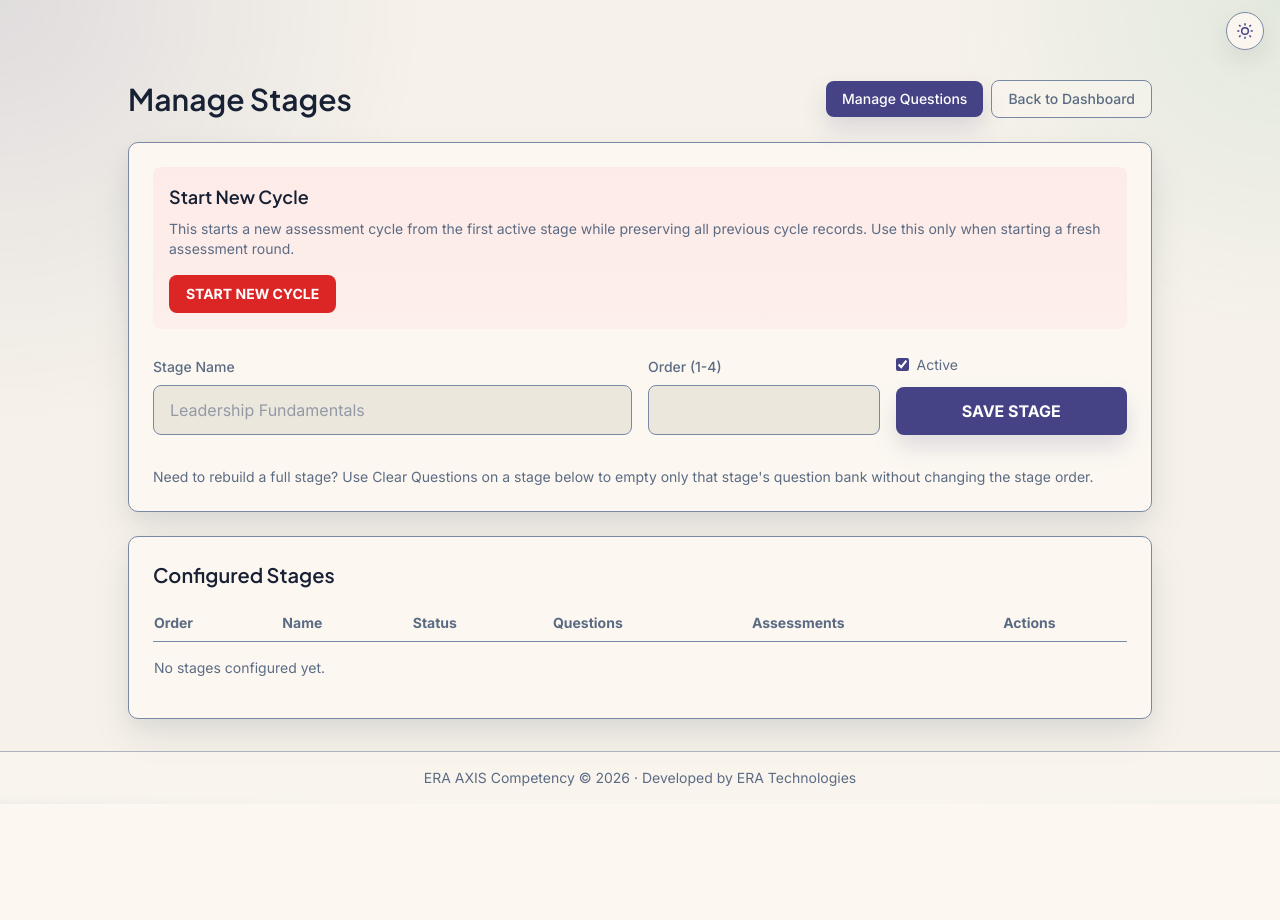
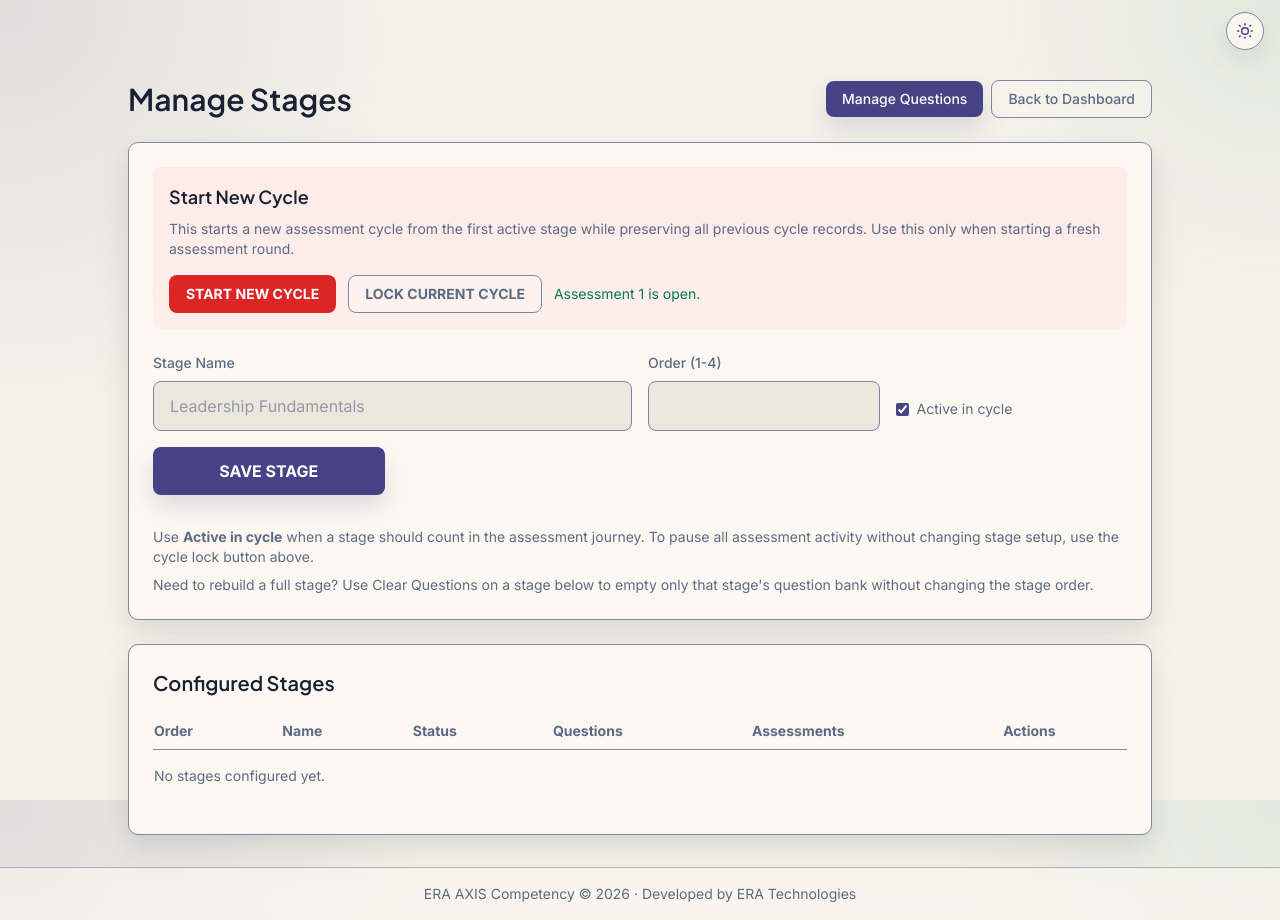
Before and after one commit to FranzAfun/era-competency, a Django app: page /portal/stages/ in a window 1280 px wide. Before the commit the page ends 786 px from the top, so only its background shows below. Run offline with Django 5.2, Linux system fonts and the light colour scheme; the visitor is signed in with stand-in values (Sample User, id 1); data comes from the database, SQL or seed files in the repository; data that the repository does not hold is empty; some libraries are stand-ins or nearby versions.

Commit message:
add cycle lock

```diff
--- a/competency/admin.py
+++ b/competency/admin.py
@@ -38,8 +38,8 @@ class AssessmentAdmin(admin.ModelAdmin):
 
 @admin.register(AssessmentCycle)
 class AssessmentCycleAdmin(admin.ModelAdmin):
-	list_display = ('sequence', 'name', 'is_current', 'created_at')
-	list_filter = ('is_current',)
+	list_display = ('sequence', 'name', 'is_current', 'is_locked', 'created_at')
+	list_filter = ('is_current', 'is_locked')
 	search_fields = ('name',)
 
 
--- a/competency/admin_portal_views.py
+++ b/competency/admin_portal_views.py
@@ -26,6 +26,7 @@ def _get_current_cycle():
         name=f'Assessment {next_sequence}',
         sequence=next_sequence,
         is_current=True,
+        is_locked=False,
     )
 
 
@@ -60,11 +61,11 @@ def admin_logout_view(request):
 @user_passes_test(_is_portal_admin, login_url='admin_portal_login')
 def admin_dashboard_view(request):
     current_cycle = _get_current_cycle()
-    active_stages = list(Stage.objects.filter(is_active=True).order_by('order'))
-    total_stages = len(active_stages)
+    reporting_stages = list(Stage.objects.order_by('order'))
+    active_stages = [stage for stage in reporting_stages if stage.is_active]
 
     stage_stats = []
-    for stage in Stage.objects.order_by('order'):
+    for stage in reporting_stages:
         question_count = Question.objects.filter(stage_ref=stage).count()
         assessments = Assessment.objects.filter(stage_ref=stage)
         total_attempts = assessments.count()
@@ -100,7 +101,7 @@ def admin_dashboard_view(request):
             cycle_assessments = [a for a in exec_assessments if a.cycle_id == cycle.id]
 
             stage_data = []
-            for stage in active_stages:
+            for stage in reporting_stages:
                 stage_attempts = [a for a in cycle_assessments if a.stage_ref_id == stage.id]
                 if stage_attempts:
                     passed = any(a.passed for a in stage_attempts)
@@ -125,6 +126,7 @@ def admin_dashboard_view(request):
                     })
 
             completed_count = sum(1 for sd in stage_data if sd['passed'])
+            total_stages = len(stage_data)
             completion_pct = round((completed_count / total_stages) * 100) if total_stages else 0
 
             exec_rows.append({
@@ -149,6 +151,7 @@ def admin_dashboard_view(request):
         'total_assessments': Assessment.objects.count(),
         'overall_pass_rate': _overall_pass_rate(),
         'current_cycle': current_cycle,
+        'is_cycle_locked': current_cycle.is_locked,
         'stage_stats': stage_stats,
         'difficult_questions': _get_difficult_questions(),
         'executive_status': executive_status,
@@ -160,6 +163,8 @@ def admin_dashboard_view(request):
 
 @user_passes_test(_is_portal_admin, login_url='admin_portal_login')
 def admin_stages_view(request):
+    current_cycle = _get_current_cycle()
+
     if request.method == 'POST':
         edit_stage_id_raw = request.POST.get('edit_stage_id', '').strip()
         name = request.POST.get('name', '').strip()
@@ -227,7 +232,36 @@ def admin_stages_view(request):
         question_count=Count('questions', distinct=True),
         assessment_count=Count('assessments', distinct=True),
     ).order_by('order')
-    return render(request, 'admin_portal/stages.html', {'stages': stages})
+    return render(request, 'admin_portal/stages.html', {
+        'stages': stages,
+        'current_cycle': current_cycle,
+        'is_cycle_locked': current_cycle.is_locked,
+    })
+
+
+@user_passes_test(_is_portal_admin, login_url='admin_portal_login')
+def admin_toggle_cycle_lock_view(request):
+    if request.method != 'POST':
+        return redirect('admin_portal_stages')
+
+    current_cycle = _get_current_cycle()
+    desired_lock = request.POST.get('lock_cycle') == '1'
+
+    if current_cycle.is_locked == desired_lock:
+        return redirect('admin_portal_stages')
+
+    current_cycle.is_locked = desired_lock
+    current_cycle.save(update_fields=['is_locked'])
+
+    if desired_lock:
+        messages.success(
+            request,
+            f'Locked {current_cycle.name}. New attempts and saved progress are now paused across the whole cycle, while historical records stay visible.',
+        )
+    else:
+        messages.success(request, f'Unlocked {current_cycle.name}. Executives can resume assessments in this cycle.')
+
+    return redirect('admin_portal_stages')
 
 
 @user_passes_test(_is_portal_admin, login_url='admin_portal_login')
@@ -244,6 +278,7 @@ def admin_reset_cycle_view(request):
         name=f'Assessment {next_sequence}',
         sequence=next_sequence,
         is_current=True,
+        is_locked=False,
     )
 
     messages.success(request, f'Started {new_cycle.name}. Historical assessment records were preserved.')
--- a/competency/models.py
+++ b/competency/models.py
@@ -19,6 +19,7 @@ class AssessmentCycle(models.Model):
 	name = models.CharField(max_length=120)
 	sequence = models.PositiveIntegerField(unique=True)
 	is_current = models.BooleanField(default=False)
+	is_locked = models.BooleanField(default=False)
 	created_at = models.DateTimeField(auto_now_add=True)
 
 	class Meta:
--- a/competency/templates/admin_portal/stages.html
+++ b/competency/templates/admin_portal/stages.html
@@ -16,7 +16,19 @@
         <div class="brand-callout-danger mb-6 p-4">
             <h2 class="text-brand-text text-lg font-semibold">Start New Cycle</h2>
             <p class="text-brand-text-muted text-sm mt-2">This starts a new assessment cycle from the first active stage while preserving all previous cycle records. Use this only when starting a fresh assessment round.</p>
-            <button type="button" id="open-reset-cycle-modal" class="brand-danger-button mt-4 rounded-brand-input px-4 py-2 text-sm font-bold uppercase">Start New Cycle</button>
+            <div class="mt-4 flex flex-wrap items-center gap-3">
+                <button type="button" id="open-reset-cycle-modal" class="brand-danger-button rounded-brand-input px-4 py-2 text-sm font-bold uppercase">Start New Cycle</button>
+                <form method="POST" action="{% url 'admin_portal_toggle_cycle_lock' %}">
+                    {% csrf_token %}
+                    <input type="hidden" name="lock_cycle" value="{% if is_cycle_locked %}0{% else %}1{% endif %}">
+                    <button type="submit" class="brand-secondary-button rounded-brand-input px-4 py-2 text-sm font-bold uppercase">
+                        {% if is_cycle_locked %}Unlock Current Cycle{% else %}Lock Current Cycle{% endif %}
+                    </button>
+                </form>
+                <span class="text-sm {% if is_cycle_locked %}text-brand-error{% else %}text-brand-success{% endif %}">
+                    {{ current_cycle.name }} is {% if is_cycle_locked %}locked{% else %}open{% endif %}.
+                </span>
+            </div>
         </div>
 
         {% if messages %}
@@ -41,8 +53,10 @@
             </div>
             <div>
                 <label class="inline-flex items-center gap-2 text-brand-text-muted text-sm mb-3">
-                    <input type="checkbox" id="stage-is-active-input" name="is_active" checked class="accent-brand-primary"> Active
+                    <input type="checkbox" id="stage-is-active-input" name="is_active" checked class="accent-brand-primary"> Active in cycle
                 </label>
+            </div>
+            <div>
                 <button type="submit" id="save-stage-button" class="brand-primary-button w-full rounded-brand-input px-4 py-3 font-bold uppercase">Save Stage</button>
             </div>
         </form>
@@ -53,12 +67,13 @@
             <button type="button" id="cancel-stage-edit-button" class="brand-secondary-button hidden rounded-brand-input px-6 py-3 font-bold uppercase">Cancel Update</button>
         </div>
 
-        <p class="mt-4 text-brand-text-muted text-sm">Need to rebuild a full stage? Use Clear Questions on a stage below to empty only that stage's question bank without changing the stage order.</p>
+        <p class="mt-4 text-brand-text-muted text-sm">Use <strong>Active in cycle</strong> when a stage should count in the assessment journey. To pause all assessment activity without changing stage setup, use the cycle lock button above.</p>
+        <p class="mt-2 text-brand-text-muted text-sm">Need to rebuild a full stage? Use Clear Questions on a stage below to empty only that stage's question bank without changing the stage order.</p>
     </div>
 
     <div class="brand-panel p-6">
         <h2 class="text-brand-text text-xl font-semibold mb-4">Configured Stages</h2>
-        <div class="overflow-x-auto">
+        <div class="overflow-x-auto pb-2">
             <table class="min-w-full text-sm">
                 <thead>
                     <tr class="brand-table-head">
@@ -85,10 +100,10 @@
                             <td class="py-3 pr-4">{{ stage.question_count }}/25</td>
                             <td class="py-3 pr-4">{{ stage.assessment_count }}</td>
                             <td class="py-3">
-                                <div class="flex flex-wrap gap-2">
+                                <div class="flex flex-nowrap items-center gap-1.5 whitespace-nowrap">
                                     <button
                                         type="button"
-                                        class="stage-edit-trigger brand-secondary-button rounded-brand-input px-3 py-2 text-xs font-semibold uppercase"
+                                        class="stage-edit-trigger brand-secondary-button shrink-0 rounded-brand-input px-2.5 py-1.5 text-[11px] font-semibold uppercase leading-none"
                                         data-stage-id="{{ stage.id }}"
                                         data-stage-name="{{ stage.name|escapejs }}"
                                         data-stage-order="{{ stage.order }}"
@@ -99,7 +114,7 @@
                                     </button>
                                     <button
                                         type="button"
-                                        class="clear-stage-trigger brand-danger-outline-button rounded-brand-input px-3 py-2 text-xs font-semibold uppercase {% if not stage.question_count %}cursor-not-allowed opacity-50{% endif %}"
+                                        class="clear-stage-trigger brand-danger-outline-button shrink-0 rounded-brand-input px-2.5 py-1.5 text-[11px] font-semibold uppercase leading-none {% if not stage.question_count %}cursor-not-allowed opacity-50{% endif %}"
                                         data-stage-id="{{ stage.id }}"
                                         data-stage-label="{{ stage.name|escapejs }}"
                                         data-stage-order="{{ stage.order }}"
@@ -110,7 +125,7 @@
                                     </button>
                                     <button
                                         type="button"
-                                        class="delete-stage-trigger brand-danger-outline-button rounded-brand-input px-3 py-2 text-xs font-semibold uppercase {% if stage.assessment_count or stage.question_count %}cursor-not-allowed opacity-50{% endif %}"
+                                        class="delete-stage-trigger brand-danger-outline-button shrink-0 rounded-brand-input px-2.5 py-1.5 text-[11px] font-semibold uppercase leading-none {% if stage.assessment_count or stage.question_count %}cursor-not-allowed opacity-50{% endif %}"
                                         data-stage-id="{{ stage.id }}"
                                         data-stage-label="{{ stage.name|escapejs }}"
                                         data-stage-order="{{ stage.order }}"
--- a/competency/urls.py
+++ b/competency/urls.py
@@ -10,6 +10,7 @@ from .admin_portal_views import (
     admin_questions_template_download_view,
     admin_reset_cycle_view,
     admin_stages_view,
+    admin_toggle_cycle_lock_view,
 )
 from .views import (
     dashboard,
@@ -37,6 +38,7 @@ urlpatterns += [
     path('portal/logout/', admin_logout_view, name='admin_portal_logout'),
     path('portal/', admin_dashboard_view, name='admin_portal_dashboard'),
     path('portal/stages/', admin_stages_view, name='admin_portal_stages'),
+    path('portal/stages/toggle-cycle-lock/', admin_toggle_cycle_lock_view, name='admin_portal_toggle_cycle_lock'),
     path('portal/stages/<int:stage_id>/clear-questions/', admin_clear_stage_questions_view, name='admin_portal_clear_stage_questions'),
     path('portal/stages/<int:stage_id>/delete/', admin_delete_stage_view, name='admin_portal_delete_stage'),
     path('portal/stages/reset-cycle/', admin_reset_cycle_view, name='admin_portal_reset_cycle'),
```
Also changed, not shown: competency/templates/admin_portal/dashboard.html (+19 -2 lines), competency/templates/dashboard.html (+20 -1 lines), competency/tests.py (+102 -4 lines), competency/views.py (+58 -15 lines), .claude/settings.local.json (added), competency/migrations/0010_assessmentcycle_is_locked.py (added).
